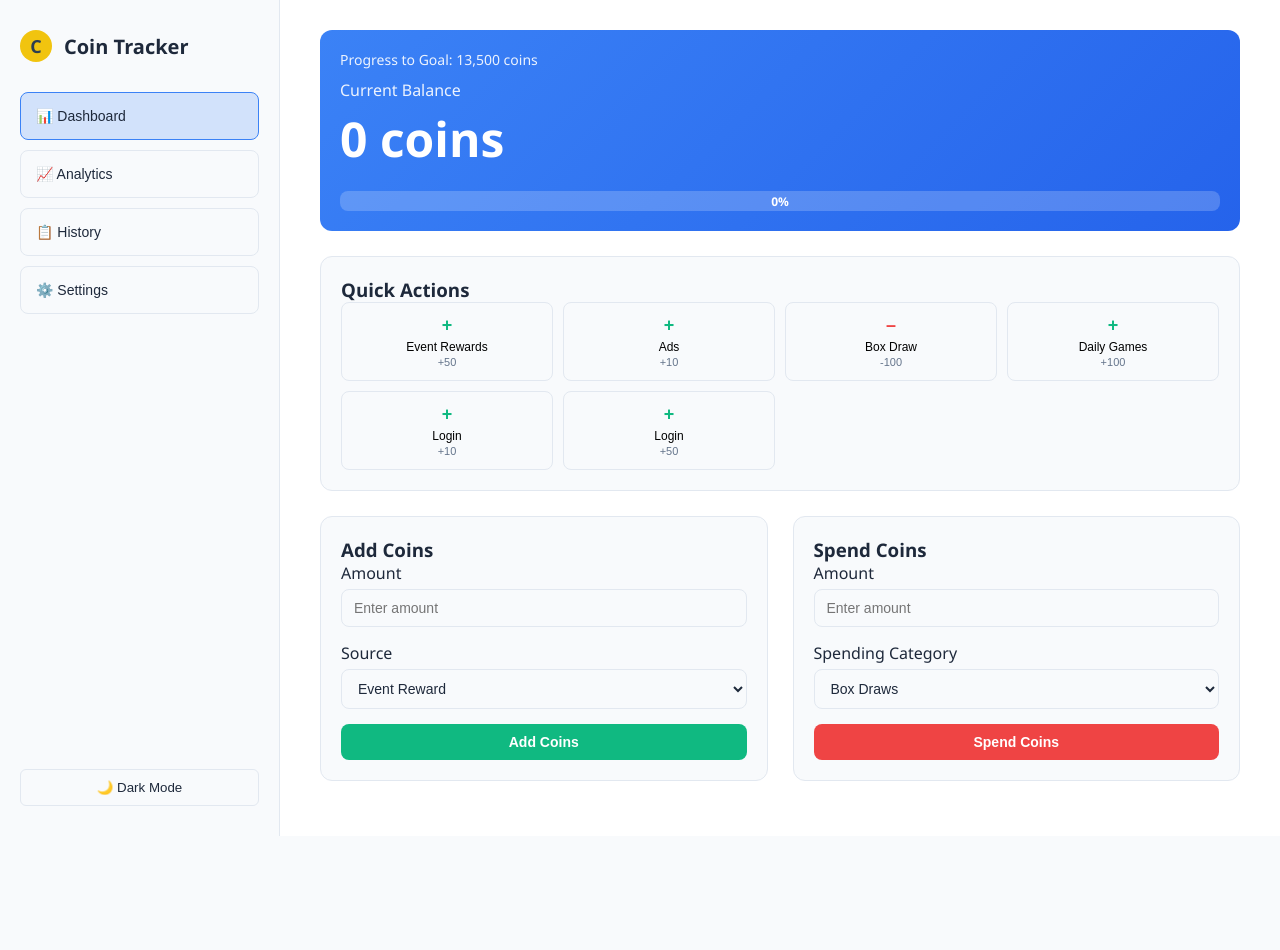
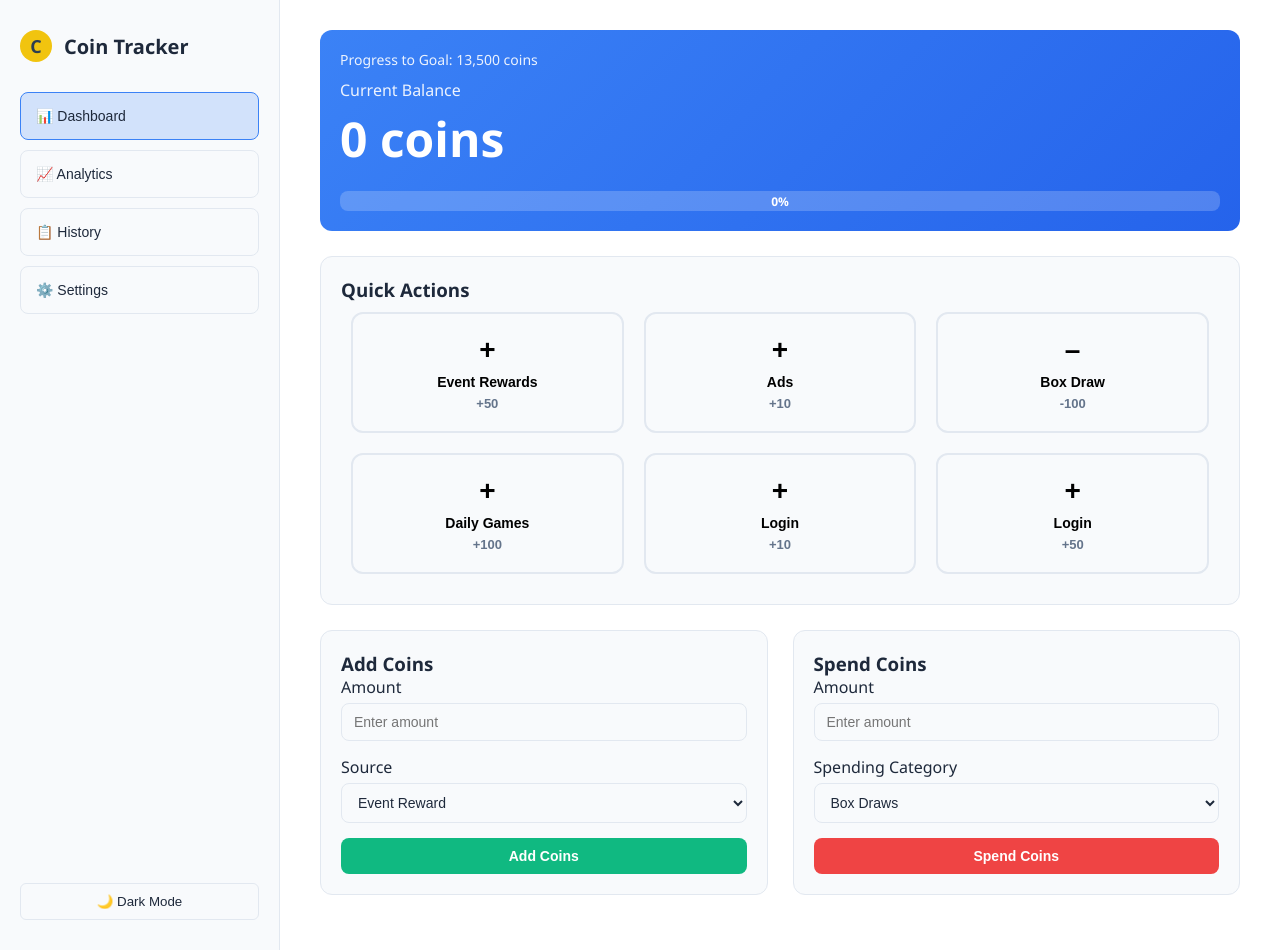
Before and after one commit to ifti136/Coin-Tracker, a Flask app: page / in a window 1280 px wide. Before the commit the page ends 836 px from the top, so only its background shows below. Run offline with Flask 3, Linux system fonts and the light colour scheme; data that the repository does not hold is empty.

Commit message:
Update style.css

```diff
--- a/web/static/css/style.css
+++ b/web/static/css/style.css
@@ -207,54 +207,57 @@ body {
 /* Quick Actions */
 .quick-actions-grid {
     display: grid;
-    grid-template-columns: repeat(4, 1fr);
-    gap: 10px;
+    grid-template-columns: repeat(3, 1fr); /* 3 columns instead of 4 */
+    gap: 20px; /* Increased gap */
+    padding: 10px;
 }
 
 .quick-btn {
     background: var(--card-bg);
-    border: 1px solid var(--border-color);
-    border-radius: 8px;
-    padding: 12px 8px;
+    border: 2px solid var(--border-color); /* Thicker border */
+    border-radius: 12px; /* Larger border radius */
+    padding: 20px 12px; /* More padding */
     cursor: pointer;
-    transition: all 0.2s ease;
+    transition: all 0.3s ease; /* Smoother transition */
     text-align: center;
+    min-height: 120px; /* Minimum height */
+    display: flex;
+    flex-direction: column;
+    justify-content: center;
+    align-items: center;
 }
 
 .quick-btn:hover {
     border-color: var(--primary-color);
+    transform: translateY(-2px); /* Lift effect on hover */
+    box-shadow: 0 4px 12px rgba(0, 0, 0, 0.1);
 }
 
 .quick-btn.positive:hover {
     border-color: var(--success-color);
+    box-shadow: 0 4px 12px rgba(16, 185, 129, 0.2);
 }
 
 .quick-btn.negative:hover {
     border-color: var(--danger-color);
+    box-shadow: 0 4px 12px rgba(239, 68, 68, 0.2);
 }
 
 .quick-icon {
-    font-size: 18px;
+    font-size: 28px; /* Larger icon */
     font-weight: bold;
-    margin-bottom: 4px;
-}
-
-.quick-btn.positive .quick-icon {
-    color: var(--success-color);
-}
-
-.quick-btn.negative .quick-icon {
-    color: var(--danger-color);
+    margin-bottom: 8px;
 }
 
 .quick-text {
-    font-size: 12px;
-    font-weight: 500;
-    margin-bottom: 2px;
+    font-size: 14px; /* Slightly larger text */
+    font-weight: 600;
+    margin-bottom: 6px;
 }
 
 .quick-amount {
-    font-size: 11px;
+    font-size: 13px; /* Slightly larger amount */
+    font-weight: 600;
     color: var(--muted-color);
 }
 
@@ -591,4 +594,14 @@ body {
         width: 100%;
         justify-content: space-between;
     }
+
+    .quick-actions-grid {
+        grid-template-columns: 1fr;
+        gap: 15px;
+    }
+
+    .quick-btn {
+        min-height: 100px;
+        padding: 15px 10px;
+    }
 }
```
